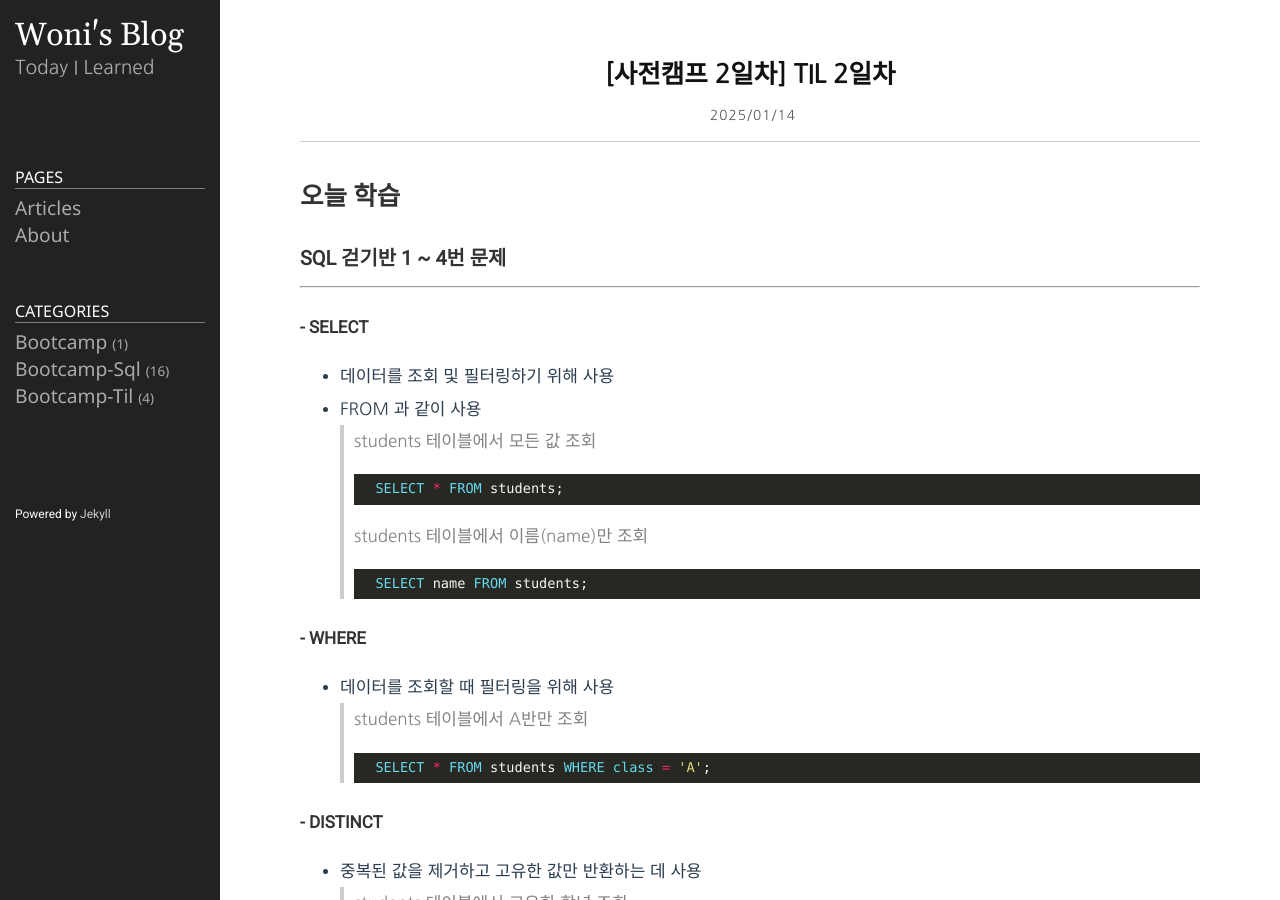
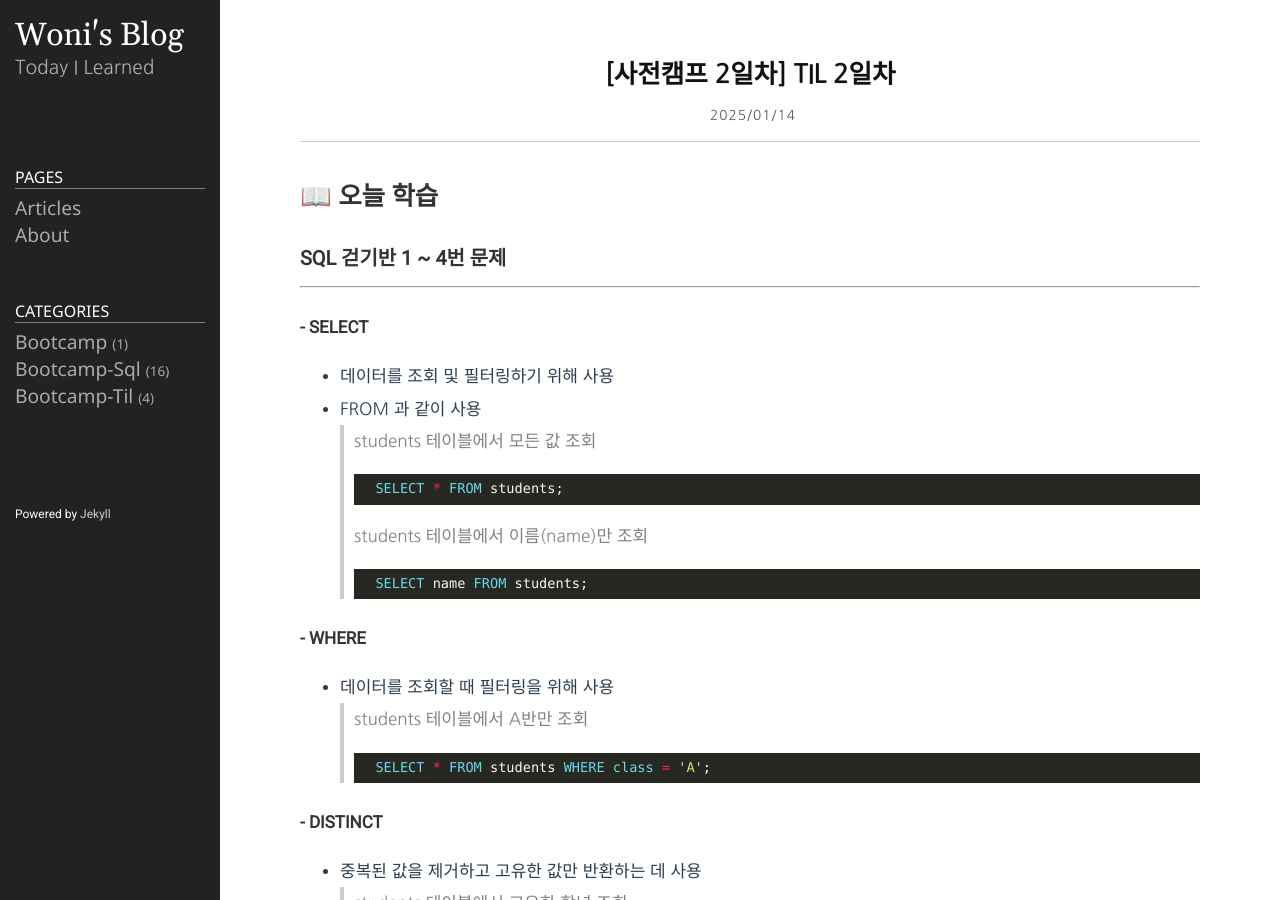
Before and after one commit to s-woni/s-woni.github.io, a Jekyll site: the page built from _posts/2025-01-14-til.md, in a window 1280 px wide and 900 px high. Built offline with Jekyll 4.4.1, drawn with Linux system fonts in a browser that asks for light colours.

Commit message:
Update 2025-01-14-til.md

```diff
--- a/_posts/2025-01-14-til.md
+++ b/_posts/2025-01-14-til.md
@@ -5,7 +5,7 @@ date: 2025-01-14 18:00:00 +0900
 category: bootcamp-til
 ---
 
-## 오늘 학습
+## 📖 오늘 학습
 ### SQL 걷기반 1 ~ 4번 문제
 
 ---
```
